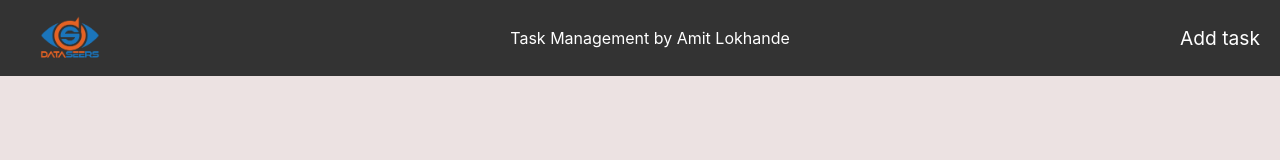
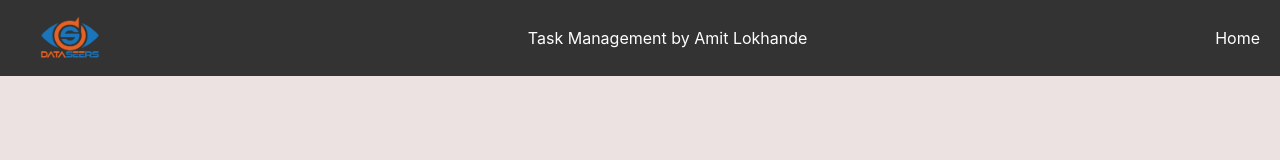
Before and after one commit to lokhandecoder/TaskManagement, a React (Create React App) app: page / in a window 1280 px wide. Shown: the top 160 px of the page. Built offline with nearby package versions, Linux system fonts and the light colour scheme.

Commit message:
new changes

```diff
--- a/src/Components/Fixed/Navbar.tsx
+++ b/src/Components/Fixed/Navbar.tsx
@@ -29,7 +29,7 @@ function Navbar() {
             <button className="navbar-toggle" onClick={handleToggle}>
                 Menu
             </button>
-            {location.pathname === '/' ? (
+            {location.pathname === '/TaskManagement/' ? (
                 <button className='navbar-add-task' onClick={handleAddtask}>
                     Add task
                 </button>
```
